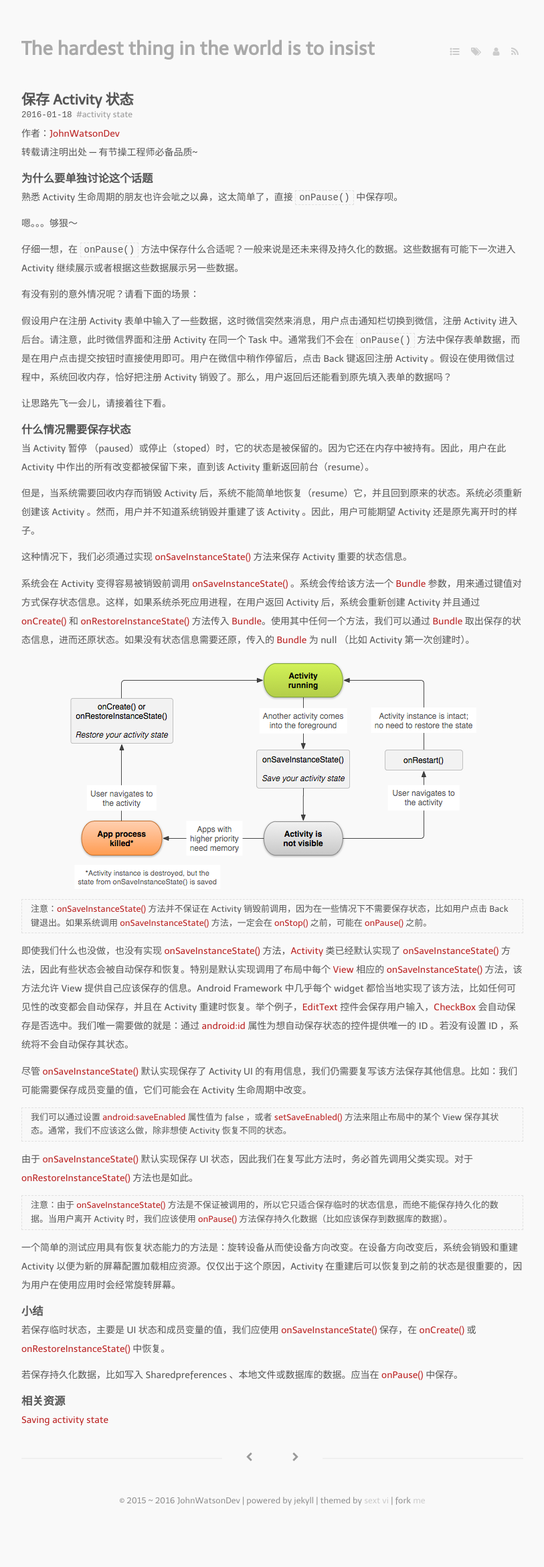
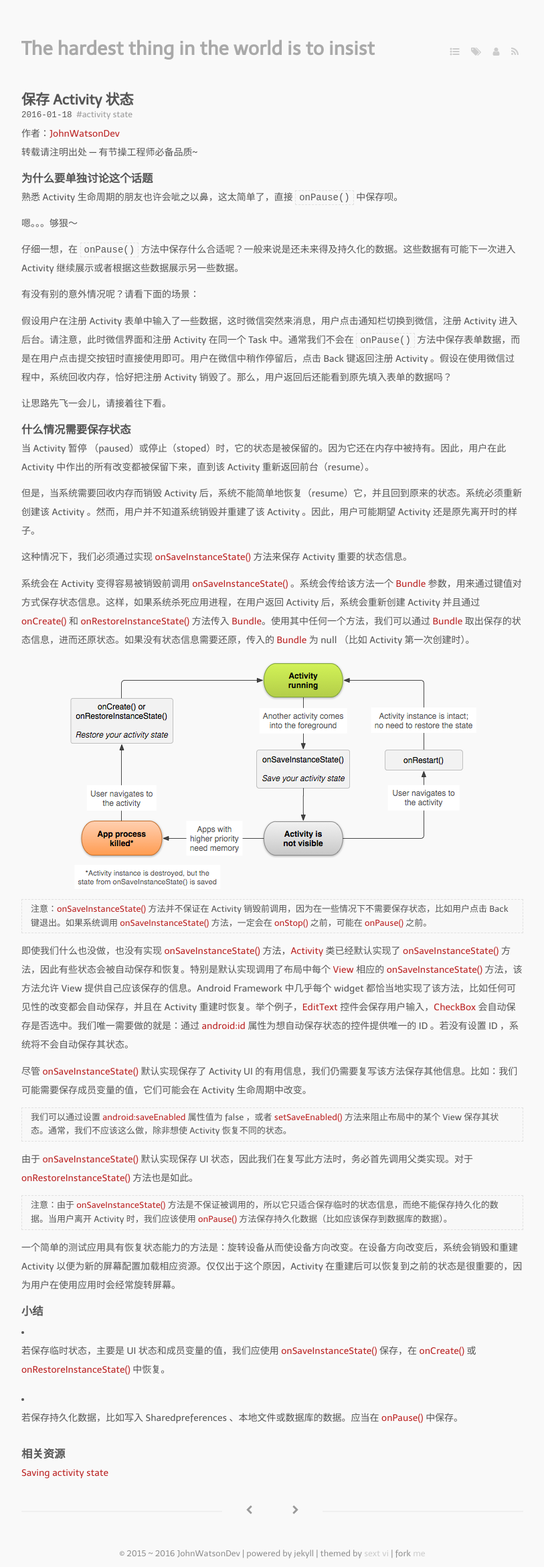
Before and after one commit to johnwatsondev/johnwatsondev.github.io, a Jekyll site: the page built from _posts/2016-01-18-saving-activity-state.md, in a window 1280 px wide. Shown: the whole page at 67% size, without its empty margins (233-1046 px from the left). Built offline with Jekyll 4.4.1, drawn with Linux system fonts in a browser that asks for light colours; nearby versions of some CDN libraries; some web fonts are replaced; comment, search, counter and statistics services are not loaded; before the commit the page ends 2261 px from its top, so only the background shows below that.

```diff
--- a/_posts/2016-01-18-saving-activity-state.md
+++ b/_posts/2016-01-18-saving-activity-state.md
@@ -53,9 +53,9 @@ tags:
 
 ### 小结
 
-若保存临时状态，主要是 UI 状态和成员变量的值，我们应使用 [onSaveInstanceState()](http://developer.android.com/reference/android/app/Activity.html#onSaveInstanceState(android.os.Bundle\)) 保存，在 [onCreate()](http://developer.android.com/reference/android/app/Activity.html#onCreate(android.os.Bundle\)) 或 [onRestoreInstanceState()](http://developer.android.com/reference/android/app/Activity.html#onRestoreInstanceState(android.os.Bundle\)) 中恢复。
+* 若保存临时状态，主要是 UI 状态和成员变量的值，我们应使用 [onSaveInstanceState()](http://developer.android.com/reference/android/app/Activity.html#onSaveInstanceState(android.os.Bundle\)) 保存，在 [onCreate()](http://developer.android.com/reference/android/app/Activity.html#onCreate(android.os.Bundle\)) 或 [onRestoreInstanceState()](http://developer.android.com/reference/android/app/Activity.html#onRestoreInstanceState(android.os.Bundle\)) 中恢复。
 
-若保存持久化数据，比如写入 Sharedpreferences 、本地文件或数据库的数据。应当在 [onPause()](http://developer.android.com/reference/android/app/Activity.html#onPause(\)) 中保存。
+* 若保存持久化数据，比如写入 Sharedpreferences 、本地文件或数据库的数据。应当在 [onPause()](http://developer.android.com/reference/android/app/Activity.html#onPause(\)) 中保存。
 
 ### 相关资源
 
```
